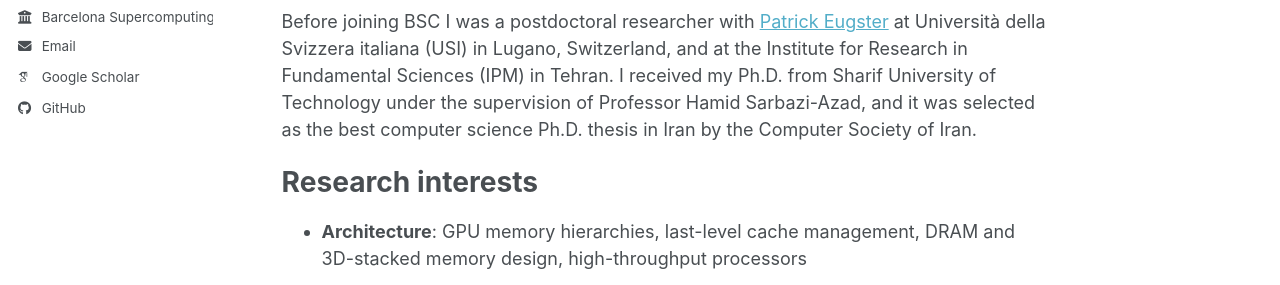
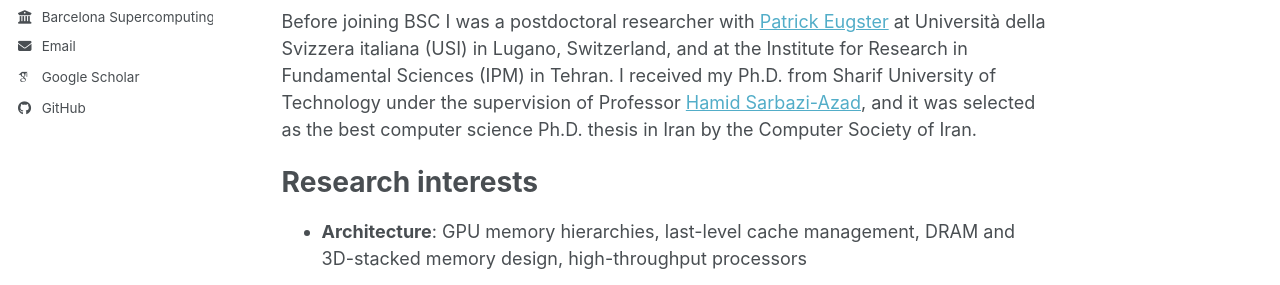
Before and after one commit to sina-HSA/sina-HSA.github.io, a Jekyll site: the page built from _pages/about.md, in a window 1280 px wide and 900 px high. Shown: the part 398-683 px from the top of the window. Built offline with Jekyll 4.4.1, drawn with Linux system fonts in a browser that asks for light colours; some web fonts are replaced; a script bundle is joined from its source files by our own code; library files that are not in the unit come from our copies; part of the change alters nothing that is shown.

```diff
--- a/_pages/about.md
+++ b/_pages/about.md
@@ -16,9 +16,9 @@ performance predictability for next-generation AI and datacenter systems. My wor
 leading computer architecture and systems/networking venues, including ISCA, MICRO, SIGMETRICS, and NSDI.
 
 Before joining BSC I was a postdoctoral researcher with
-[Patrick Eugster](https://www.inf.usi.ch/faculty/eugster/) at Università della Svizzera italiana (USI) in
+[Patrick Eugster](https://www.inf.usi.ch/faculty/eugstp/) at Università della Svizzera italiana (USI) in
 Lugano, Switzerland, and at the Institute for Research in Fundamental Sciences (IPM) in Tehran. I received
-my Ph.D. from Sharif University of Technology under the supervision of Professor Hamid Sarbazi-Azad, and
+my Ph.D. from Sharif University of Technology under the supervision of Professor [Hamid Sarbazi-Azad](https://www.newuu.uz/en/employee/view/faculty-members/478), and
 it was selected as the best computer science Ph.D. thesis in Iran by the Computer Society of Iran.
 
 Research interests
```
